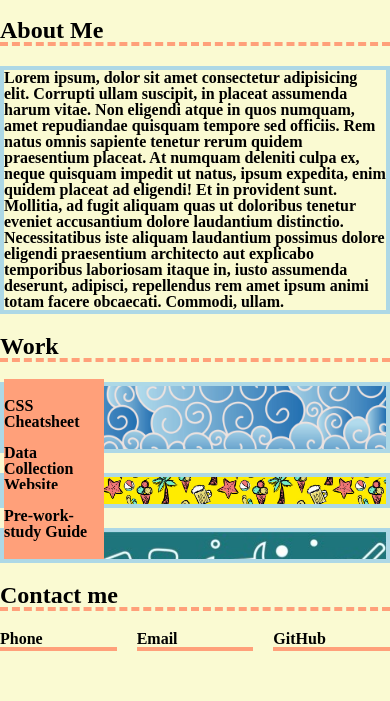
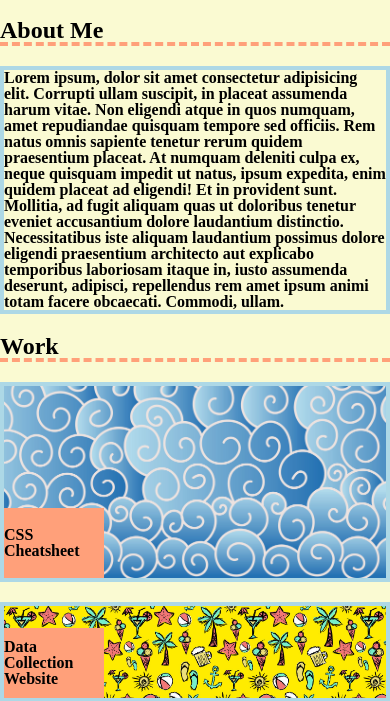
Before and after one commit to chigreene/Beach-Themed-Portfolio, a plain HTML site: page index.html in a window 390 px wide. Shown: the part 263-964 px from the top of the page. Before the commit the page ends 914 px from the top, so only its background shows below. Drawn offline with Linux system fonts and the light colour scheme.

Commit message:
adjusting media query to fit on iphone better

```diff
--- a/assets/style.css
+++ b/assets/style.css
@@ -242,7 +242,7 @@ a {
 
     .container {
         display: grid;
-        grid-template-rows: .25fr 1fr .25fr 2fr 1fr 1fr .25fr .25fr;
+        grid-template-rows: .25fr 1fr .25fr 200px 100px 100px .25fr .25fr;
         grid-template-columns: 1fr 1fr 1fr;
         grid-template-areas:
             "aboutMeTitle aboutMeTitle aboutMeTitle"
```
